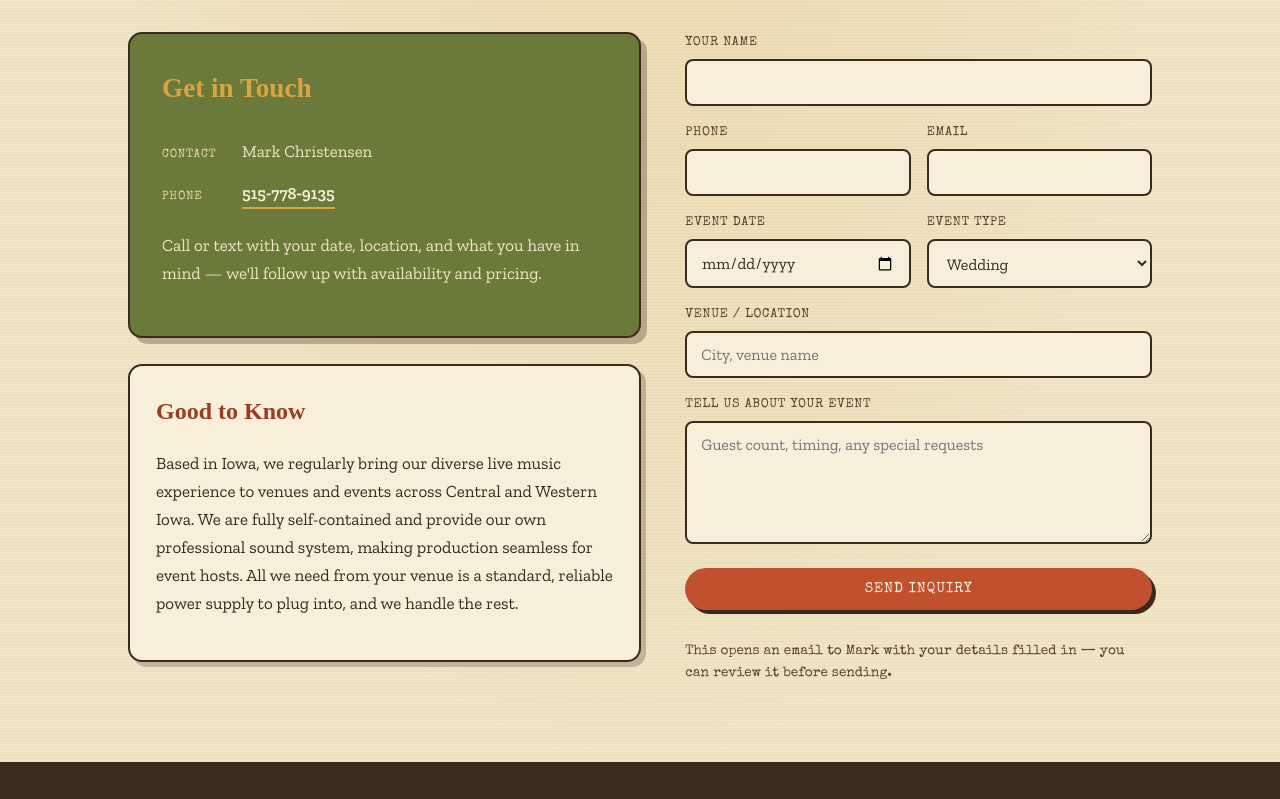
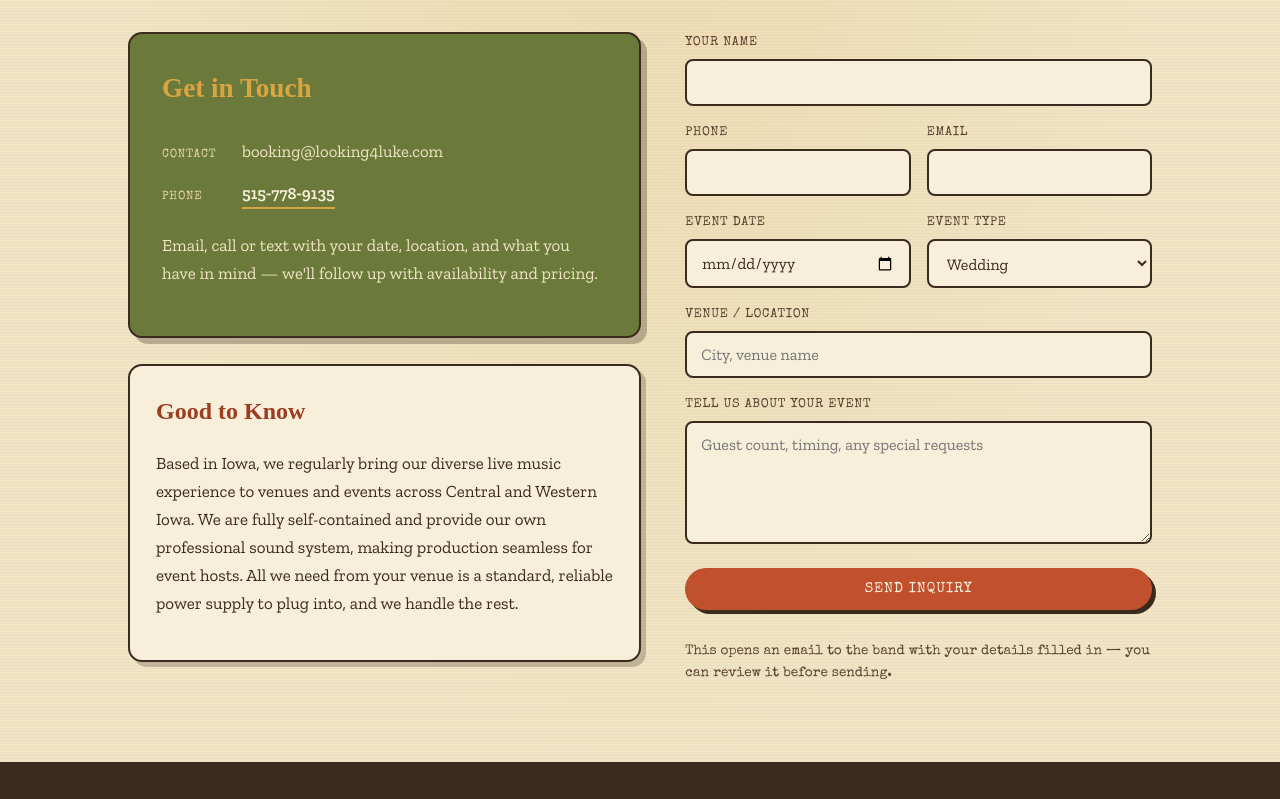
Before and after one commit to Jetlag86/Looking4Luke, a plain HTML site: page booking.html in a window 1280 px wide. Shown: the part 280-1079 px from the top of the page. Drawn offline with nearby package versions, Linux system fonts and the light colour scheme; a web font is replaced by a local one.

Commit message:
Update booking page with band email address

```diff
--- a/booking.html
+++ b/booking.html
@@ -35,13 +35,13 @@
             <h3>Get in Touch</h3>
             <div class="contact-line">
               <span class="label">Contact</span>
-              <span>Mark Christensen</span>
+              <span>booking@looking4luke.com</span>
             </div>
             <div class="contact-line">
               <span class="label">Phone</span>
               <a href="tel:5157789135">515&#8209;778&#8209;9135</a>
             </div>
-            <p style="margin-top:22px;">Call or text with your date, location, and what you have in mind &mdash; we'll follow up with availability and pricing.</p>
+            <p style="margin-top:22px;">Email, call or text with your date, location, and what you have in mind &mdash; we'll follow up with availability and pricing.</p>
           </div>
 
           <div class="card" style="margin-top:26px;">
@@ -96,7 +96,7 @@
             </div>
 
             <button type="submit" class="btn btn-primary" style="border:none; cursor:pointer;">Send Inquiry</button>
-            <p class="submit-note">This opens an email to Mark with your details filled in &mdash; you can review it before sending.</p>
+            <p class="submit-note">This opens an email to the band with your details filled in &mdash; you can review it before sending.</p>
           </form>
         </div>
       </div>
```
